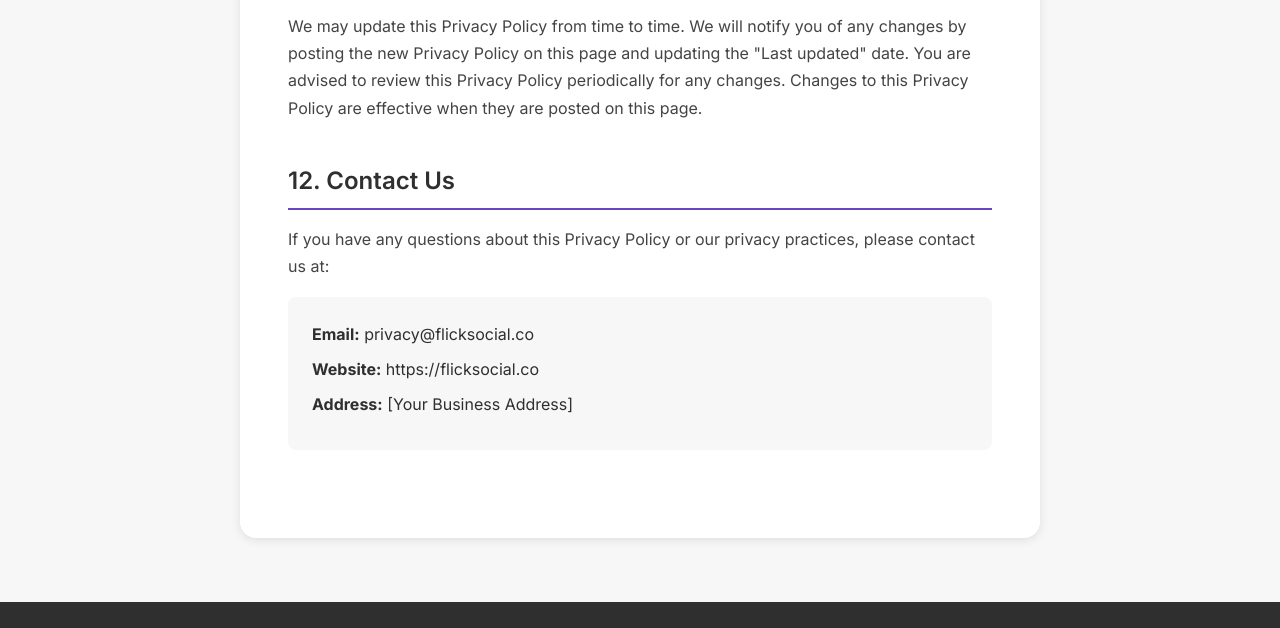
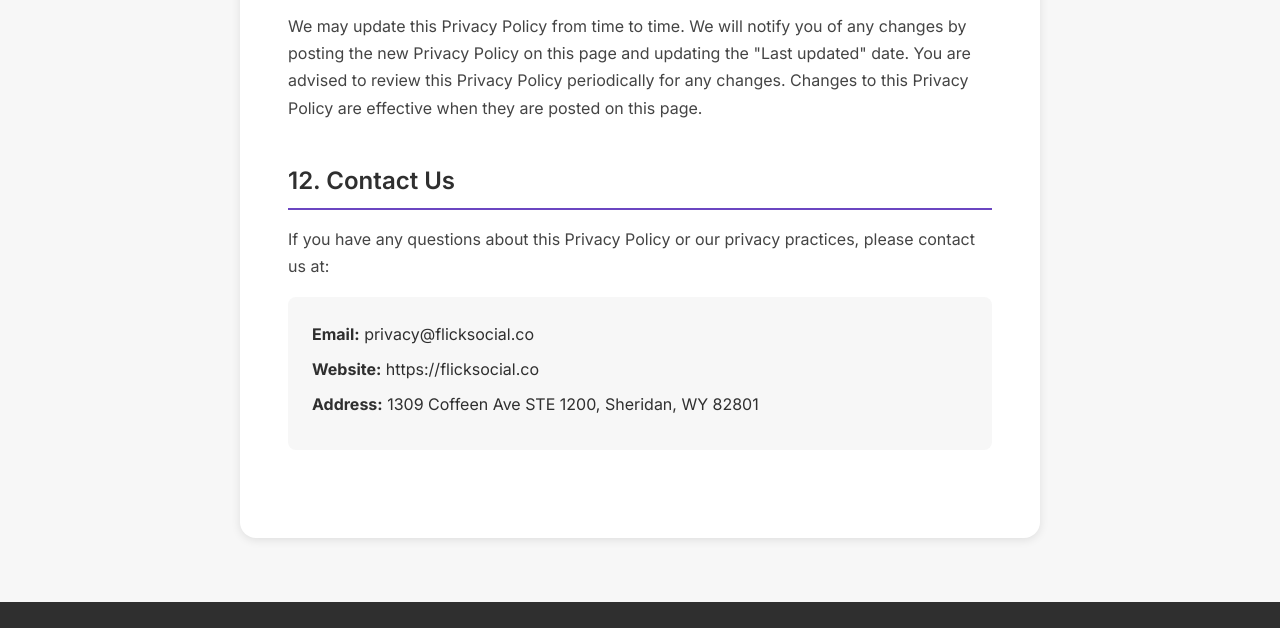
Before and after one commit to wycarder/flicksocial, a plain HTML site: page privacy.html in a window 1280 px wide. Shown: the part 4396-5024 px from the top of the page. Drawn offline with Linux system fonts and the light colour scheme.

Commit message:
Update privacy.html
Address updates

```diff
--- a/privacy.html
+++ b/privacy.html
@@ -221,7 +221,7 @@
                     <div class="contact-info">
                         <p><strong>Email:</strong> privacy@flicksocial.co</p>
                         <p><strong>Website:</strong> https://flicksocial.co</p>
-                        <p><strong>Address:</strong> [Your Business Address]</p>
+                        <p><strong>Address:</strong> 1309 Coffeen Ave STE 1200, Sheridan, WY 82801 </p>
                     </div>
                 </section>
             </div>
```
